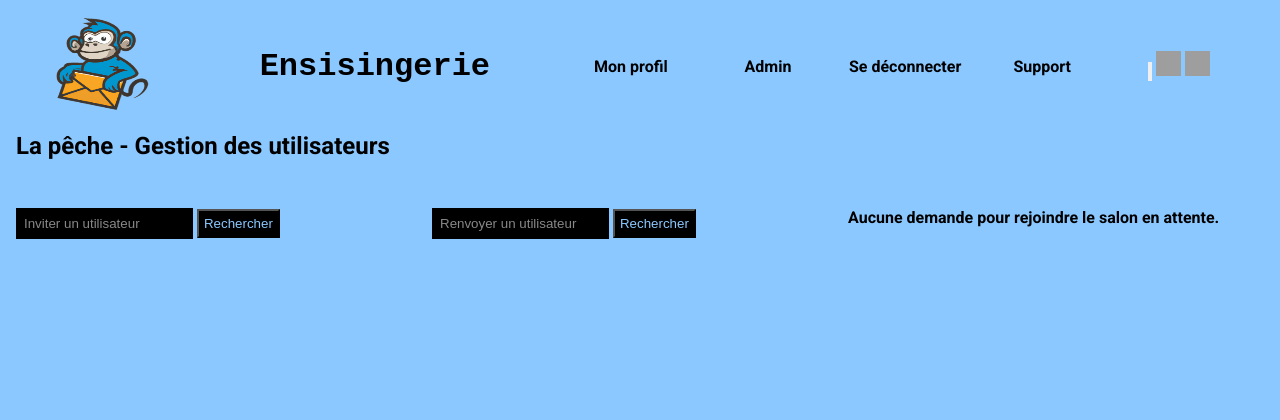
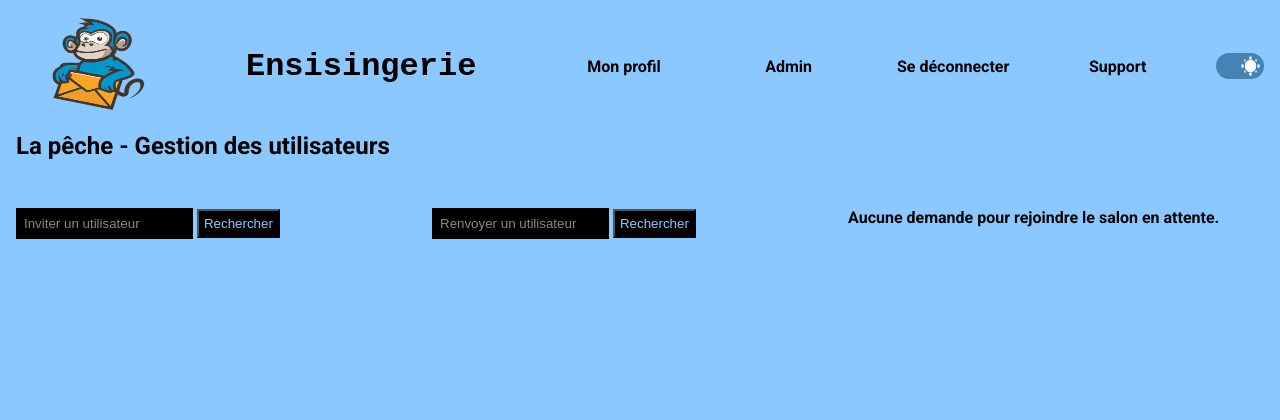
Before and after one commit to Burn3rII/ENSISAGERIE, a Django app: page /rooms/user_management/3/ in a window 1280 px wide. Shown: the top 420 px of the page. Run offline with Django 5.2, Linux system fonts and the light colour scheme; a user stored in the database is signed in; data comes from the database, SQL or seed files in the repository; both versions use the stored data as it was after the commit; grey boxes are pictures that could not be loaded.

Commit message:
Amélioration de switch theme + ajout du fait qu'un user banni d'un salon doit faire une demande pour rerentrer même si le salon est publique

```diff
--- a/TODO.txt
+++ b/TODO.txt
@@ -1,6 +1,5 @@
 Index:
 Changer les news
-Mettre un bouton dark mode correct
 
 Salon (page principale):
 Réduire le nb de messages visibles (mettre un scroll)
--- a/messagingsite/rooms/models.py
+++ b/messagingsite/rooms/models.py
@@ -6,6 +6,8 @@ class Room(models.Model):
     name = models.CharField(max_length=30)
     owner = models.ForeignKey(User, on_delete=models.CASCADE,)
     users = models.ManyToManyField(User, related_name="rooms")
+    users_banned = models.ManyToManyField(User, related_name="banned_rooms",
+                                          blank=True)
     private = models.BooleanField(default=False)
 
     def __str__(self):
--- a/messagingsite/rooms/templates/rooms/base.html
+++ b/messagingsite/rooms/templates/rooms/base.html
@@ -43,16 +43,11 @@
                     </form>
                 {% endif %}
                 <a href="{% url 'main:help' %}">Support</a>
-                <div>
-                    <input type="button" id="theme-switch">
-                    <label for="theme-switch">
-                        <img width="25px" height="25px" src="TODO"
-                             alt="Light Mode" draggable="false">
-                        <img width="25px" height="25px" src="TODO"
-                             alt="Dark Mode" draggable="false">
-                    </label>
-                </div>
             </nav>
+            <div class="theme-switch day">
+               <div class="sun">
+              </div>
+            </div>
         </header>
 
         <section id="main-content">
--- a/messagingsite/rooms/views.py
+++ b/messagingsite/rooms/views.py
@@ -89,7 +89,8 @@ def search_room(request):
     # déjà dedans, il n'y a pas déjà une demande de rejoindre et il n'y a
     # pas déjà une invitation.
     search_results_html = render_to_string(
-        'rooms/rooms_search_results.html', {'search_results': rooms})
+        'rooms/rooms_search_results.html',
+        {'search_results': rooms, "user": request.user})
 
     return JsonResponse({'rooms_search_results_html': search_results_html})
 
@@ -104,6 +105,11 @@ def join_room(request):
         return JsonResponse({'message': 'Ce salon est privé. Vous devez '
                                         'faire une demande.'})
 
+    if request.user in room.users_banned.all():
+        return JsonResponse({
+            'message': 'Vous avez été banni de ce salon. Vous devez désormais '
+                       'faire une demande avant d\'entrer à nouveau.'})
+
     RoomInvitation.objects.filter(user=request.user, room=room).delete()
     JoinRequest.objects.filter(user=request.user, room=room).delete()
     room.users.add(request.user)
@@ -115,9 +121,9 @@ def join_room(request):
 @require_POST
 def request_to_join(request):
     room_id = request.POST.get('room_id', '')
-    room = get_object_or_404(Room, id=room_id, private=True)
+    room = get_object_or_404(Room, id=room_id)
 
-    if not room.private:
+    if not room.private and request.user not in room.users_banned.all():
         return JsonResponse({'message': 'Ce salon est publique. Pas besoin de '
                                         'demande.'})
 
@@ -399,6 +405,7 @@ def remove_user(request):
                                         "propriétaire du salon."})
 
     JoinRequest.objects.filter(user=user, room=room).delete()
+    room.users_banned.add(user)
     room.users.remove(user)
 
     if user == request.user:
@@ -421,6 +428,7 @@ def accept_pending_request(request):
     pending_request.is_approved = True
     pending_request.save()
     pending_request.room.users.add(pending_request.user)
+    pending_request.room.users_banned.remove(pending_request.user)
 
     return JsonResponse({'message': "La demande a été acceptée."})
 
--- a/messagingsite/static/script.js
+++ b/messagingsite/static/script.js
@@ -1,18 +1,32 @@
 window.onload = function() {
+    $(document.body).addClass("no-transition");
+    $(".theme-switch").addClass("no-transition");
+    $(".sun").addClass("no-transition");
+
     var theme = localStorage.getItem('theme');
     switch (theme) {
         case 'dark-theme':
             $(document.body).toggleClass("dark-theme");
+            $(".theme-switch").toggleClass('day');
+            $(".sun").toggleClass('moon');
             break;
         default:
             localStorage.setItem("theme","light-theme")
     }
+
+    setTimeout(function () {
+        $(document.body).removeClass("no-transition");
+        $(".theme-switch").removeClass("no-transition");
+        $(".sun").removeClass("no-transition");
+    }, 1);
 }
 
 $(document).ready(function() {
-    $("#theme-switch").click(function() {
+    $(".theme-switch").click(function() {
         var theme = localStorage.getItem('theme');
         $(document.body).toggleClass("dark-theme");
+        $(".theme-switch").toggleClass('day');
+        $(".sun").toggleClass('moon');
         switch (theme) {
             case 'dark-theme':
                 localStorage.setItem("theme","light-theme")
--- a/messagingsite/static/style.css
+++ b/messagingsite/static/style.css
@@ -16,6 +16,14 @@
     --placeholder-color: #888888;
 
     --font-size: 16px;
+
+    /* Theme switch */
+    --toggle_height: 16em;
+    --toggle_width: 30em;
+    --toggle_btn_radius: 10em;
+    --background-color-night: #2E2848;
+    --background-color-day: #4682B4;
+    --moon_color: #D9FBFF;
 }
 
 /*------------------------------Global---------------------------------------*/
@@ -110,6 +118,11 @@ header a {
     #header-menu {
         flex-direction: column;
     }
+
+    #logo {
+        width: 3rem;
+        height: 3rem;
+    }
 }
 
 #header-menu button[type=submit] {
@@ -197,10 +210,79 @@ input[type=submit], .in_body_button {
     background-color: var(--secondary-color);
 }
 
-input[type=submit]:hover, input[type=submit]:active, .in_body_button:hover, .in_body_button:active{
+input[type=submit]:hover, input[type=submit]:active, .in_body_button:hover,
+.in_body_button:active{
     background-color: #495056;
 }
 
 .form-content ul + p {
     margin-top: 1rem;
 }
+
+/*------------------------------Theme switch---------------------------------*/
+
+body {
+    transition: all .2s ease-in-out;
+}
+
+.theme-switch {
+    font-size: 10%; /* Changer cette propriété pour modifier la taille du
+    bouton */
+    position: relative;
+    margin: 0 auto;
+    height: var(--toggle_height);
+    width: var(--toggle_width);
+    border-radius: var(--toggle_height);
+    transition: all 500ms ease-in-out;
+    background: var(--background-color-night);
+}
+
+.day {
+    background: var(--background-color-day);
+}
+
+.sun {
+    position: absolute;
+    display: block;
+    border-radius: 50%;
+    transition: all 400ms ease-in-out;
+
+    top: 4.5em;
+    left: 18em;
+    transform: rotate(0deg);
+    width: 7em;
+    height: 7em;
+    background: #FFFFFF;
+    box-shadow: 3em 3em 0 5em #FFFFFF inset,
+    0 -5em 0 -2.7em #FFFFFF,
+    3.5em -3.5em 0 -3em #FFFFFF,
+    5em 0 0 -2.7em #FFFFFF,
+    3.5em 3.5em 0 -3em #FFFFFF,
+    0 5em 0 -2.7em #FFFFFF,
+    -3.5em 3.5em 0 -3em #FFFFFF,
+    -5em 0 0 -2.7em #FFFFFF,
+    -3.5em -3.5em 0 -3em #FFFFFF;
+}
+
+.moon {
+    top: 3em;
+    left: 3em;
+    transform: rotate(-75deg);
+    width: var(--toggle_btn_radius);
+    height: var(--toggle_btn_radius);
+    background: var(--background-color-night);
+    box-shadow:
+    3em 2.5em 0 0em var(--moon_color) inset,
+    rgba(255, 255, 255, 0.1) 0em -7em 0 -4.5em,
+    rgba(255, 255, 255, 0.1) 3em 7em 0 -4.5em,
+    rgba(255, 255, 255, 0.1) 2em 13em 0 -4em,
+    rgba(255, 255, 255, 0.1) 6em 2em 0 -4.1em,
+    rgba(255, 255, 255, 0.1) 8em 8em 0 -4.5em,
+    rgba(255, 255, 255, 0.1) 6em 13em 0 -4.5em,
+    rgba(255, 255, 255, 0.1) -4em 7em 0 -4.5em,
+    rgba(255, 255, 255, 0.1) -1em 10em 0 -4.5em;
+}
+
+.no-transition {
+    transition: none !important;
+}
```
Also changed, not shown: messagingsite/main/static/main/css/style_error.css (+5 -5 lines), messagingsite/main/templates/main/400.html (+8 -10 lines), messagingsite/main/templates/main/403.html (+8 -10 lines), messagingsite/main/templates/main/404.html (+8 -10 lines), messagingsite/main/templates/main/405.html (+8 -10 lines), messagingsite/main/templates/main/500.html (+8 -10 lines), messagingsite/main/templates/main/base.html (+4 -9 lines), messagingsite/main/templates/main/base_error.html (+6 -11 lines), messagingsite/rooms/templates/rooms/rooms_search_results.html (+5 -4 lines), messagingsite/users/templates/users/base.html (+4 -9 lines), messagingsite/db.sqlite3, messagingsite/main/static/main/json/images_descriptions.json (line endings or trailing spaces).
